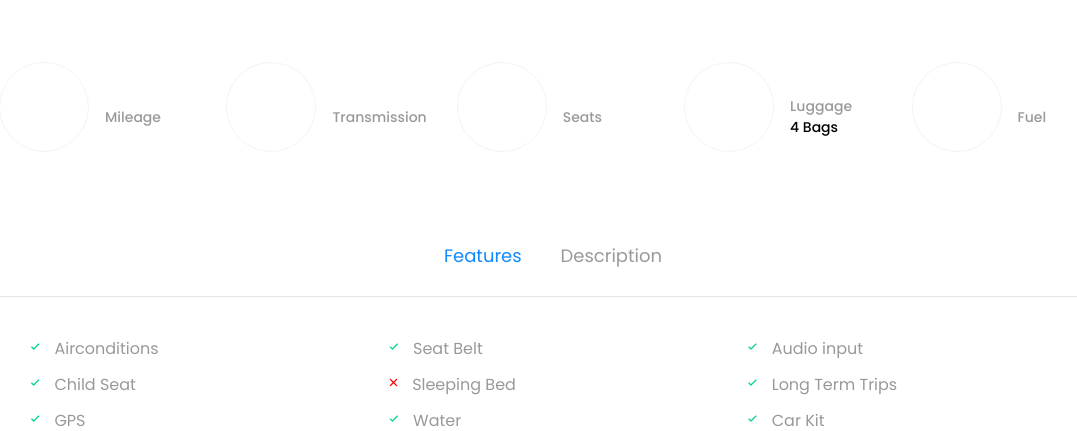
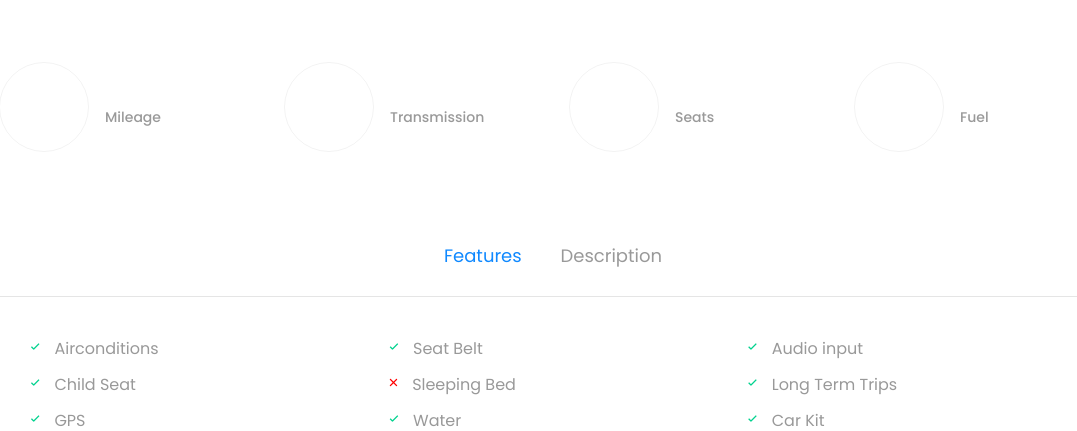
Before and after one commit to AlvinBrocke/ExotiqueCR, a PHP site: page /view/car-single.php in a window 1280 px wide. Shown: the part 1298-1729 px from the top of the page, without its empty margins (86-1163 px from the left). Run offline with PHP 8.4, Linux system fonts and the light colour scheme; the template is opened without the code that fills it, so the values that code supplies are empty; a user stored in the database is signed in; data comes from the database, SQL or seed files in the repository; some libraries are stand-ins or nearby versions; some web fonts are replaced.

Commit message:
updating booking

```diff
--- a/view/car-single.php
+++ b/view/car-single.php
@@ -157,22 +157,6 @@ if (isset($_GET['car_id'])) {
 										<span>
 											<?php echo $car["Capacity"] ?>
 										</span>
-									</h3>
-								</div>
-							</div>
-						</div>
-					</div>
-				</div>
-				<div class="col-md d-flex align-self-stretch ftco-animate">
-					<div class="media block-6 services">
-						<div class="media-body py-md-4">
-							<div class="d-flex mb-3 align-items-center">
-								<div class="icon d-flex align-items-center justify-content-center"><span
-										class="flaticon-backpack"></span></div>
-								<div class="text">
-									<h3 class="heading mb-0 pl-3">
-										Luggage
-										<span>4 Bags</span>
 									</h3>
 								</div>
 							</div>
```
